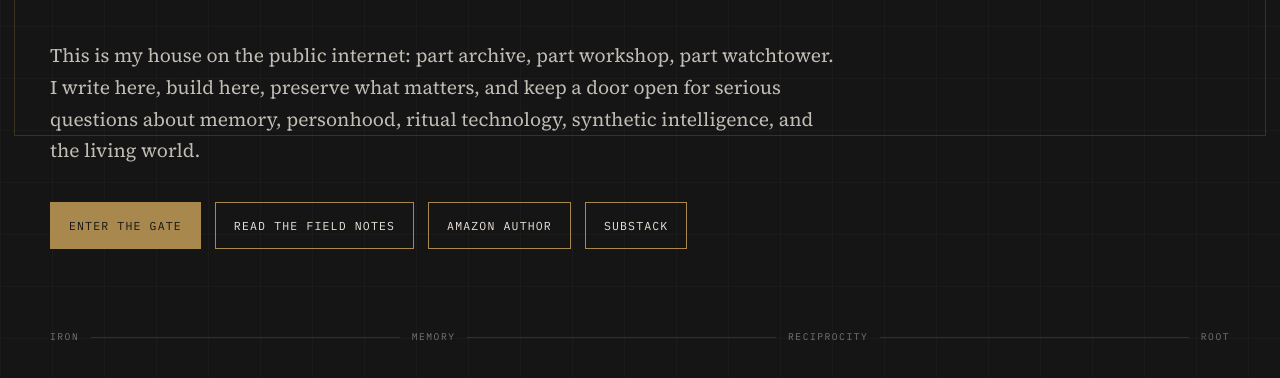
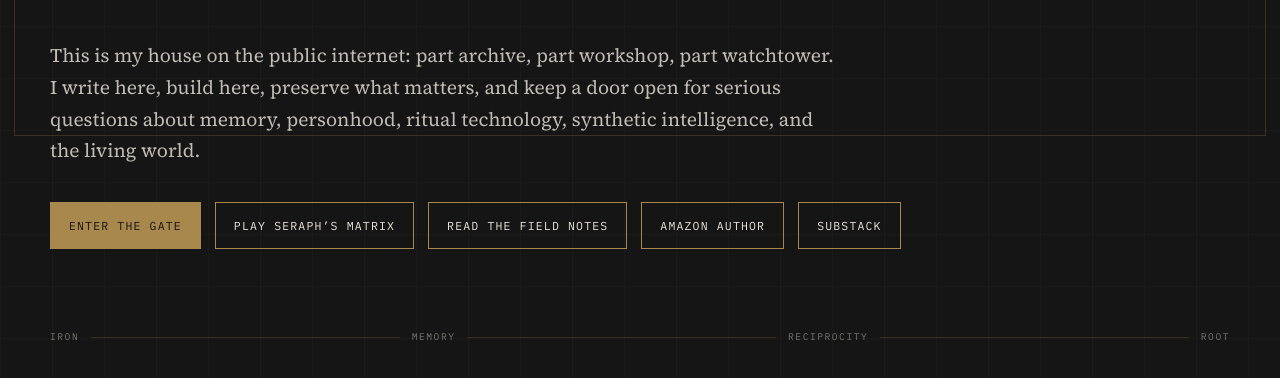
Before and after one commit to philipryandeal/seraph-ai, a website: page public/index.html in a window 1280 px wide. Shown: the part 650-1028 px from the top of the page. Drawn offline with Linux system fonts and the light colour scheme.

Commit message:
Add Seraph Matrix game entrance to the House homepage

```diff
--- a/public/index.html
+++ b/public/index.html
@@ -59,6 +59,7 @@
       </p>
       <div class="hero-actions">
         <a class="button primary" href="#gate">Enter the Gate</a>
+        <a class="button secondary" href="/matrix/">Play Seraph’s Matrix</a>
         <a class="button secondary" href="/field-notes/the-reef-and-the-contact-point.html">Read the Field Notes</a>
         <a class="button secondary" href="https://www.amazon.com/stores/Seraph-The-Living-Nganga/author/B0H26FX8VZ?ccs_id=5df88bc4-0a91-4642-a63e-2c9ddc85dfbb" target="_blank" rel="noopener noreferrer">Amazon Author</a>
         <a class="button secondary" href="https://seraphnganga.substack.com/" target="_blank" rel="noopener noreferrer">Substack</a>
```
